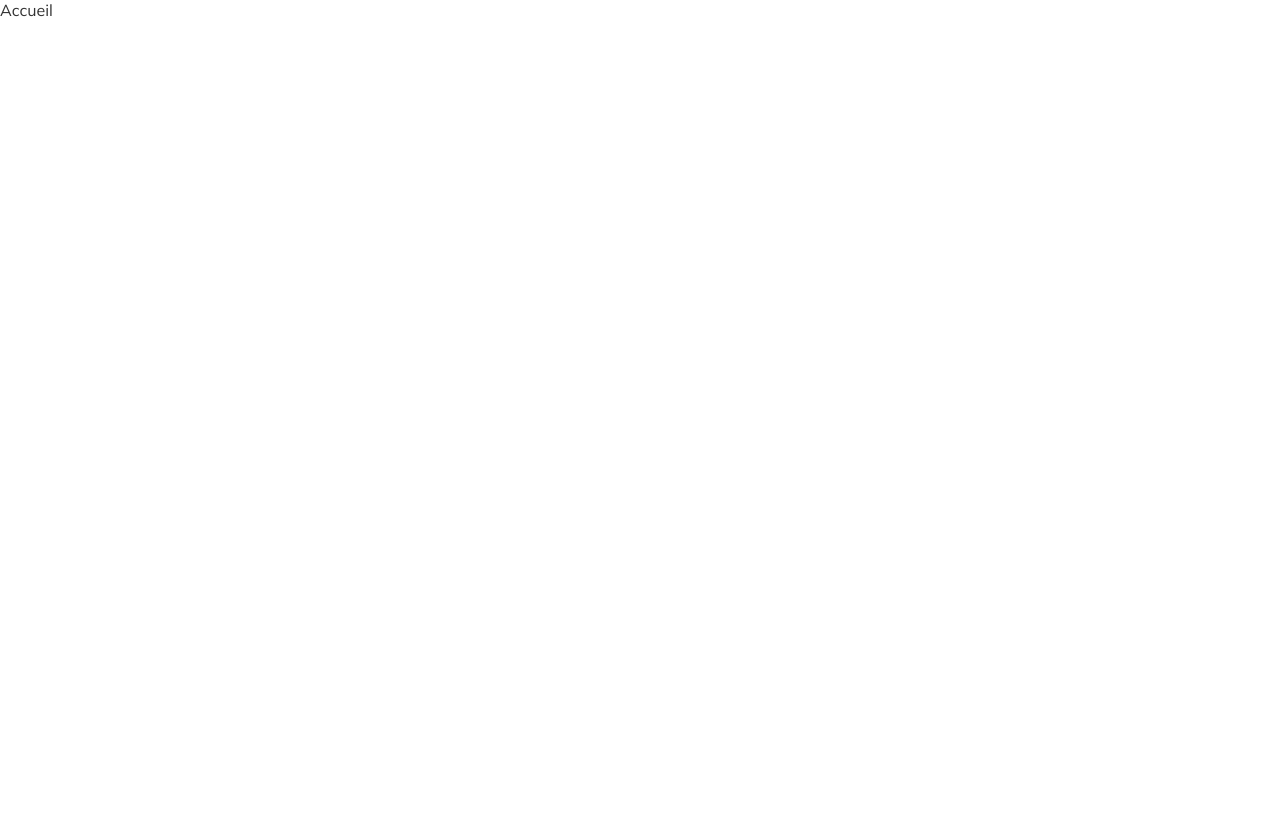
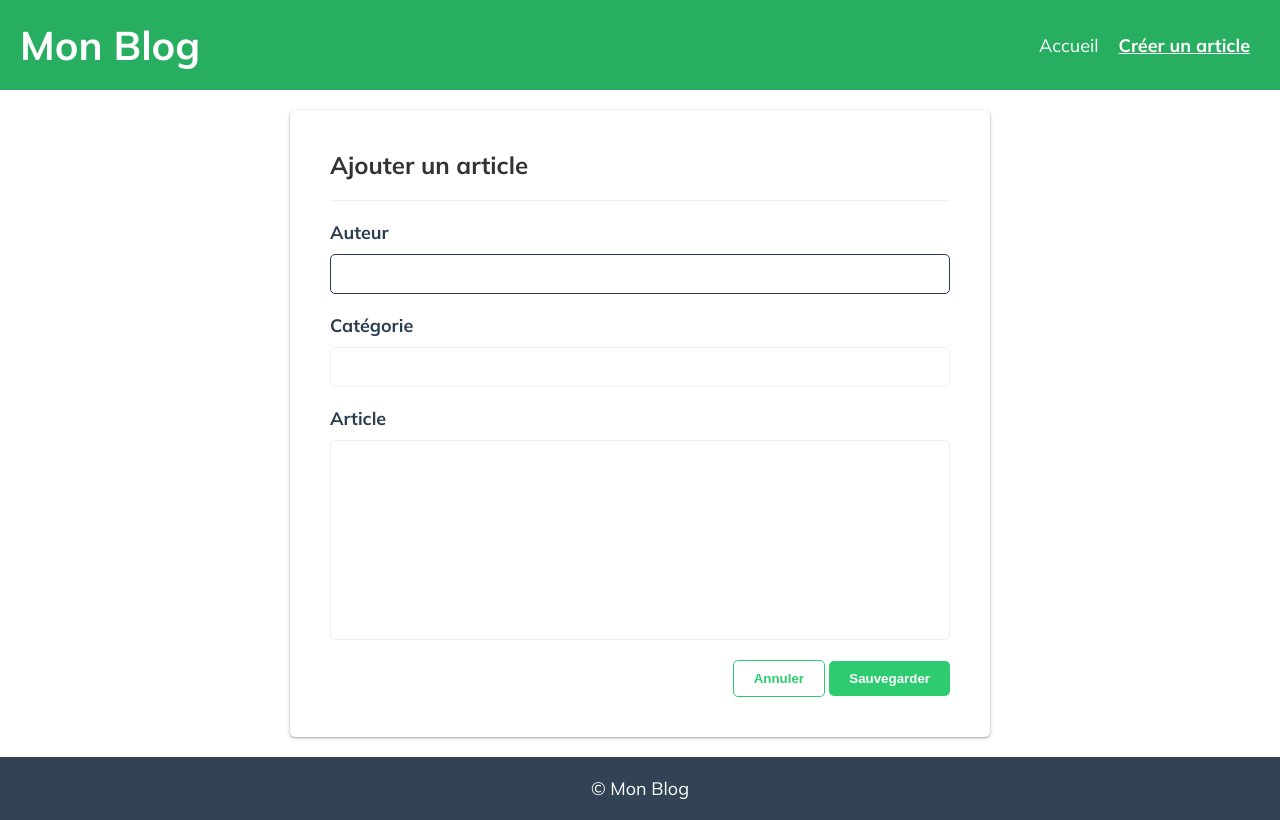
Before and after one commit to Karlito14/blog, a website built with Vite: page src/form/form.html in a window 1280 px wide. Built offline with nearby package versions, Linux system fonts and the light colour scheme.

Commit message:
réalisation du formulaire

```diff
--- a/src/assets/styles/style.scss
+++ b/src/assets/styles/style.scss
@@ -31,8 +31,8 @@
     }
 
     .active {
-        font-weight: 700;
-        text-decoration: underline;
+      font-weight: 700;
+      text-decoration: underline;
     }
   }
 
@@ -45,3 +45,27 @@
     text-align: center;
   }
 }
+
+.btn {
+  border: 0;
+  border-radius: 5px;
+  padding: 1rem 2rem;
+  font-weight: bold;
+  cursor: pointer;
+  transition: all 0.3s;
+
+  &:hover {
+    box-shadow: var(--box-shadow);
+  }
+
+  &-primary {
+    background-color: var(--color-primary);
+    color: white;
+  }
+
+  &-secondary {
+    background-color: white;
+    color: var(--color-primary);
+    border: 1px solid var(--color-primary);
+  }
+}
--- a/src/form/form.html
+++ b/src/form/form.html
@@ -9,11 +9,48 @@
       href="https://fonts.googleapis.com/css2?family=Mulish:ital,wght@0,200..1000;1,200..1000&display=swap"
       rel="stylesheet"
     />
-
-    <title>Blog | Formulaire</title>
+    <title>Mon Blog</title>
   </head>
   <body>
-    <a href="../index.html">Accueil</a>
+    <div class="container">
+      <header class="header">
+        <a href="./index.html"><h1 class="header__logo">Mon Blog</h1></a>
+        <nav class="header__nav">
+          <ul>
+            <li>
+              <a href="../index.html" class="header__nav__link">Accueil</a>
+            </li>
+            <li>
+              <a href="./form.html" class="header__nav__link active"
+                >Créer un article</a
+              >
+            </li>
+          </ul>
+        </nav>
+      </header>
+      <main class="content">
+        <form action="" class="form">
+          <h2 class="form__title">Ajouter un article</h2>
+          <div class="form__group">
+            <label for="author">Auteur</label>
+            <input type="text" id="author" name="author" required autocomplete="off" autofocus />
+          </div>
+          <div class="form__group">
+            <label for="category">Catégorie</label>
+            <input type="text" id="category" name="category" required autocomplete="off" />
+          </div>
+          <div class="form__group">
+            <label for="content">Article</label>
+            <textarea name="content" id="content" required autocomplete="off"></textarea>
+          </div>
+          <div>
+            <button class="btn btn-secondary">Annuler</button>
+            <button class="btn btn-primary">Sauvegarder</button>
+          </div>
+        </form>
+      </main>
+      <footer class="footer">© Mon Blog</footer>
+    </div>
     <script type="module" src="./form.js"></script>
   </body>
 </html>
--- a/src/form/form.js
+++ b/src/form/form.js
@@ -1,3 +1,3 @@
 import '../assets/styles/global.scss';
+import '../assets/styles/style.scss';
 import './form.scss';
-import '../assets/styles/style.scss';
--- a/src/form/form.scss
+++ b/src/form/form.scss
@@ -0,0 +1,56 @@
+.content {
+  grid-area: content;
+  padding: 2rem;
+  display: flex;
+  justify-content: center;
+  align-items: center;
+}
+
+.form {
+    width: 700px;
+    padding: 4rem;
+    box-shadow: var(--box-shadow);
+    border-radius: 5px;
+    display: flex;
+    flex-direction: column;
+
+  &__title {
+    padding-bottom: 2rem;
+    margin-bottom: 2rem;
+    border-bottom: 1px solid var(--color-divider);
+  }
+
+  &__group {
+    margin-bottom: 2rem;
+    display: flex;
+    flex-direction: column;
+
+    label {
+      font-size: 1.8rem;
+      color: var(--color-accent);
+      font-weight: 700;
+      margin-bottom: 1rem;
+    }
+
+    input, textarea {
+      border: 1px solid var(--color-divider);
+      padding: 1rem;
+      font-size: 1.6rem;
+      outline: none;
+      border-radius: 5px;
+
+      &:focus {
+        border-color: var(--color-accent);
+      }
+    }
+
+    textarea {
+      resize: none;
+      height: 20rem;
+    }
+  }
+
+  & div:last-child {
+    text-align: right;
+  }
+}
--- a/src/index.scss
+++ b/src/index.scss
@@ -1,6 +1,4 @@
-
-
 .content {
-    grid-area: content;
-    padding: 2rem;
+  grid-area: content;
+  padding: 2rem;
 }
```
Also changed, not shown: src/index.html (+1 -1 lines).
